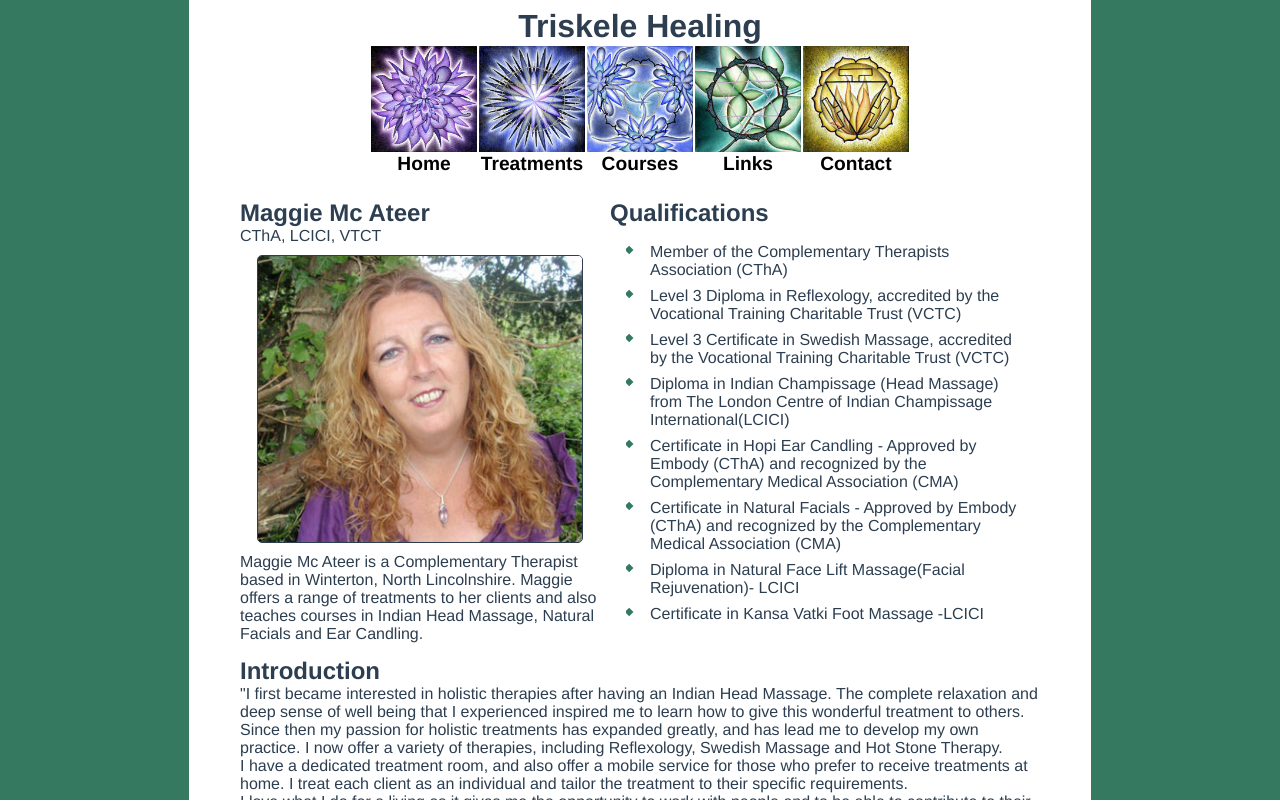
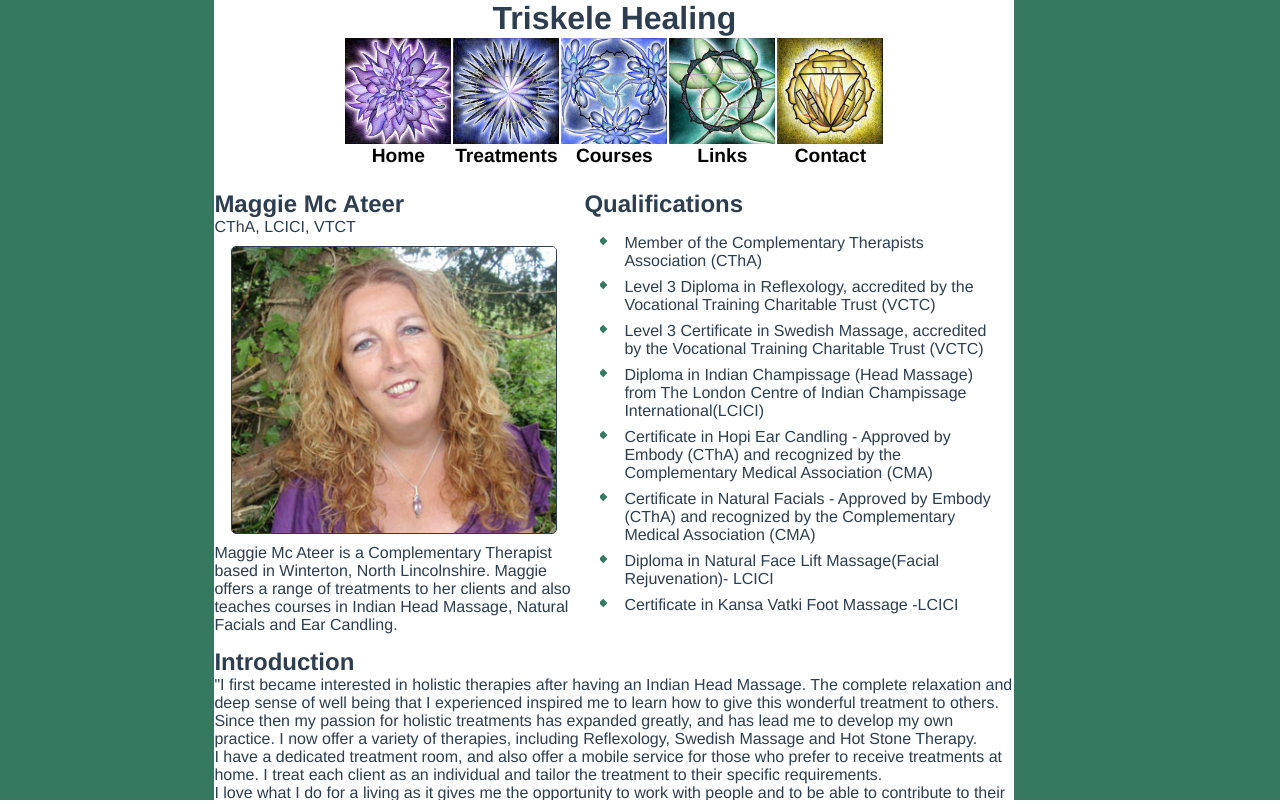
Before and after one commit to CarlieMartece/triskele-healing, a Vue app: page / in a window 1280 px wide. Built offline with nearby package versions, Linux system fonts and the light colour scheme.

Commit message:
adjust styling so headers are fixed while main content scrolls

```diff
--- a/public/main.css
+++ b/public/main.css
@@ -11,8 +11,10 @@
   /* border: 1px solid red; */
   background-color: #357960;
   color: #2c3e50;
-  display: inline-block;
+  display: grid;
   font-family: Avenir, Helvetica, Arial, sans-serif;
+  grid-template-columns: 88vw;;
+  grid-template-rows: 100px 1fr;
   height: 100vh;
   margin: 0 auto;
   -moz-osx-font-smoothing: grayscale;
@@ -32,12 +34,11 @@
 
 #container {
   background-color: white;
-  height: 95vh;
+  grid-area: 2 / 1 / 3 / 2;
   margin: 0 auto;
   max-width: 800px;
   overflow-y: scroll;
-  padding: 1vh 4vw 4vh;
-  width: 88vw;
+  width: 100%;
 }
 
 h1 {
@@ -82,12 +83,6 @@ ul {
 
 /* layout */
 
-#main {
-  /* border: 1px solid purple; */
-  margin: 0;
-  padding: 0;
-}
-
 main {
   display: grid;
   grid-template-columns: 86vw;
@@ -107,6 +102,9 @@ main {
 }
 
 @media screen and (min-width: 650px) {
+  #app {
+    grid-template-rows: 190px 1fr;
+  }
   main {
     grid-template-columns: 360px 1fr;
     grid-template-rows: repeat(2, max-content);
--- a/src/App.vue
+++ b/src/App.vue
@@ -1,8 +1,8 @@
 <template>
-  <div id="container">
+  <div id="app">
     <NavigationBar v-if="windowWidth > 650" />
     <NavSlider v-else />
-    <div id="main">
+    <div id="container">
       <router-view />
     </div>
   </div>
--- a/src/components/NavSlider.vue
+++ b/src/components/NavSlider.vue
@@ -41,7 +41,8 @@ a {
   color: aliceblue;
 }
 header {
-  height: 79px;
+  background-color: white;
+  grid-area: 1 / 1 / 2 / 2;
 }
 img {
   border: 1px solid aliceblue;
--- a/src/components/NavigationBar.vue
+++ b/src/components/NavigationBar.vue
@@ -39,7 +39,7 @@ a {
 header {
   background-color: white;
   display: block;
-  height: 191px;
+  grid-area: 1 / 1 / 2 / 2;
   margin: 0 auto;
   max-width: 800px;
   width: 100%;
```
